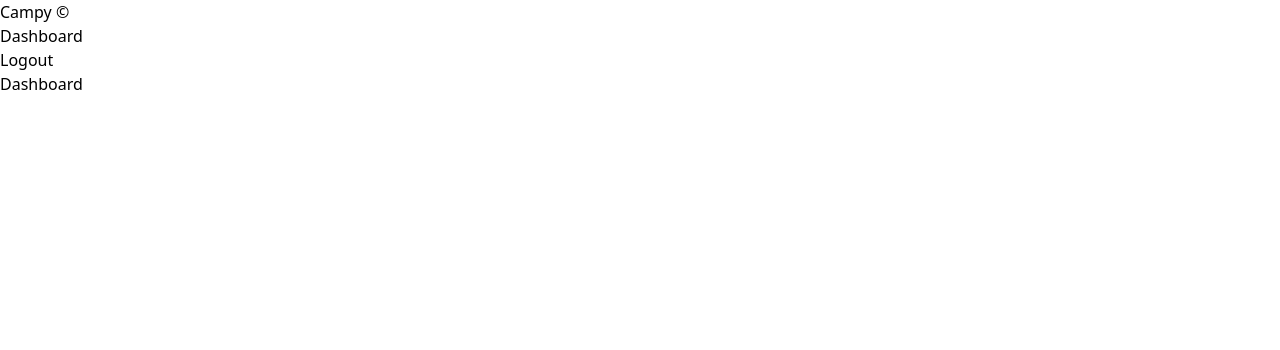
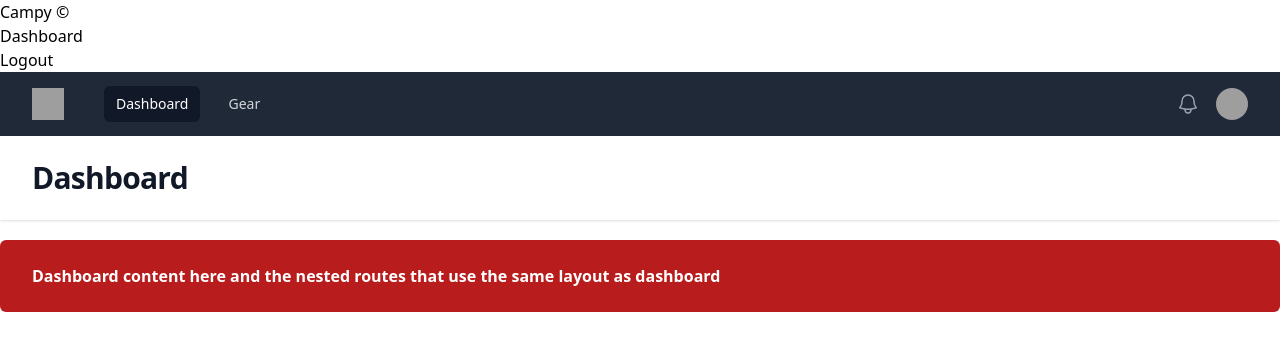
Before and after one commit to Vincent440/campy, a React (Vite) app in the folder client/: page / in a window 1280 px wide. Shown: the top 350 px of the page. Built offline with nearby package versions, Linux system fonts and the light colour scheme; sample sign-in values are in the browser's storage; grey boxes are pictures that could not be loaded.

Commit message:
Updated dashboard page with tailwindUI example

```diff
--- a/client/src/pages/dashboard.jsx
+++ b/client/src/pages/dashboard.jsx
@@ -1,11 +1,207 @@
 // import { useMutation } from '@apollo/client'
 
-const Dashboard = () => {
+import { Fragment } from 'react'
+import { Disclosure, Menu, Transition } from '@headlessui/react'
+import { Bars3Icon, BellIcon, XMarkIcon } from '@heroicons/react/24/outline'
+import { useLocation, Navigate } from 'react-router-dom'
+
+import Auth from '../utils/auth'
+
+const user = {
+  name: 'Tom Cook',
+  email: 'tom@example.com',
+  imageUrl:
+    'https://images.unsplash.com/photo-1472099645785-5658abf4ff4e?ixlib=rb-1.2.1&ixid=eyJhcHBfaWQiOjEyMDd9&auto=format&fit=facearea&facepad=2&w=256&h=256&q=80',
+}
+const navigation = [
+  { name: 'Dashboard', href: '#', current: true },
+  // { name: 'Projects', href: '#', current: false },
+  { name: 'Gear', href: '#', current: false },
+]
+const userNavigation = [
+  // { name: 'Your Profile', href: '#' },
+  // { name: 'Settings', href: '#' },
+  {
+    name: 'Sign out',
+    href: '/login',
+    onClick: () => {
+      Auth.logout()
+    },
+  },
+]
+function classNames(...classes) {
+  return classes.filter(Boolean).join(' ')
+}
+
+export default function Dashboard() {
+  let location = useLocation()
+
+  if (!Auth.loggedIn()) {
+    return <Navigate to='/login' state={{ from: location }} replace />
+  }
+  // https://tailwindui.com/components/application-ui/application-shells/stacked
   return (
-    <div>
-      <h1>Dashboard</h1>
+    <div className='min-h-full'>
+      <Disclosure as='nav' className='bg-gray-800'>
+        {({ open }) => (
+          <>
+            <div className='mx-auto max-w-7xl px-4 sm:px-6 lg:px-8'>
+              <div className='flex h-16 items-center justify-between'>
+                <div className='flex items-center'>
+                  <div className='flex-shrink-0'>
+                    <img
+                      className='h-8 w-8'
+                      src='https://tailwindui.com/img/logos/mark.svg?color=indigo&shade=500'
+                      alt='Your Company'
+                    />
+                  </div>
+                  <div className='hidden md:block'>
+                    <div className='ml-10 flex items-baseline space-x-4'>
+                      {navigation.map((item) => (
+                        <a
+                          key={item.name}
+                          href={item.href}
+                          className={classNames(
+                            item.current
+                              ? 'bg-gray-900 text-white'
+                              : 'text-gray-300 hover:bg-gray-700 hover:text-white',
+                            'rounded-md px-3 py-2 text-sm font-medium'
+                          )}
+                          aria-current={item.current ? 'page' : undefined}
+                        >
+                          {item.name}
+                        </a>
+                      ))}
+                    </div>
+                  </div>
+                </div>
+                <div className='hidden md:block'>
+                  <div className='ml-4 flex items-center md:ml-6'>
+                    <button
+                      type='button'
+                      className='relative rounded-full bg-gray-800 p-1 text-gray-400 hover:text-white focus:outline-none focus:ring-2 focus:ring-white focus:ring-offset-2 focus:ring-offset-gray-800'
+                    >
+                      <span className='absolute -inset-1.5' />
+                      <span className='sr-only'>View notifications</span>
+                      <BellIcon className='h-6 w-6' aria-hidden='true' />
+                    </button>
+
+                    {/* Profile dropdown */}
+                    <Menu as='div' className='relative ml-3'>
+                      <div>
+                        <Menu.Button className='relative flex max-w-xs items-center rounded-full bg-gray-800 text-sm focus:outline-none focus:ring-2 focus:ring-white focus:ring-offset-2 focus:ring-offset-gray-800'>
+                          <span className='absolute -inset-1.5' />
+                          <span className='sr-only'>Open user menu</span>
+                          <img className='h-8 w-8 rounded-full' src={user.imageUrl} alt='' />
+                        </Menu.Button>
+                      </div>
+                      <Transition
+                        as={Fragment}
+                        enter='transition ease-out duration-100'
+                        enterFrom='transform opacity-0 scale-95'
+                        enterTo='transform opacity-100 scale-100'
+                        leave='transition ease-in duration-75'
+                        leaveFrom='transform opacity-100 scale-100'
+                        leaveTo='transform opacity-0 scale-95'
+                      >
+                        <Menu.Items className='absolute right-0 z-10 mt-2 w-48 origin-top-right rounded-md bg-white py-1 shadow-lg ring-1 ring-black ring-opacity-5 focus:outline-none'>
+                          {userNavigation.map((item) => (
+                            <Menu.Item key={item.name}>
+                              {({ active }) => (
+                                <a
+                                  href={item.href}
+                                  className={classNames(
+                                    active ? 'bg-gray-100' : '',
+                                    'block px-4 py-2 text-sm text-gray-700'
+                                  )}
+                                  onClick={item.onClick}
+                                >
+                                  {item.name}
+                                </a>
+                              )}
+                            </Menu.Item>
+                          ))}
+                        </Menu.Items>
+                      </Transition>
+                    </Menu>
+                  </div>
+                </div>
+                <div className='-mr-2 flex md:hidden'>
+                  {/* Mobile menu button */}
+                  <Disclosure.Button className='relative inline-flex items-center justify-center rounded-md bg-gray-800 p-2 text-gray-400 hover:bg-gray-700 hover:text-white focus:outline-none focus:ring-2 focus:ring-white focus:ring-offset-2 focus:ring-offset-gray-800'>
+                    <span className='absolute -inset-0.5' />
+                    <span className='sr-only'>Open main menu</span>
+                    {open ? (
+                      <XMarkIcon className='block h-6 w-6' aria-hidden='true' />
+                    ) : (
+                      <Bars3Icon className='block h-6 w-6' aria-hidden='true' />
+                    )}
+                  </Disclosure.Button>
+                </div>
+              </div>
+            </div>
+
+            <Disclosure.Panel className='md:hidden'>
+              <div className='space-y-1 px-2 pb-3 pt-2 sm:px-3'>
+                {navigation.map((item) => (
+                  <Disclosure.Button
+                    key={item.name}
+                    as='a'
+                    href={item.href}
+                    className={classNames(
+                      item.current ? 'bg-gray-900 text-white' : 'text-gray-300 hover:bg-gray-700 hover:text-white',
+                      'block rounded-md px-3 py-2 text-base font-medium'
+                    )}
+                    aria-current={item.current ? 'page' : undefined}
+                  >
+                    {item.name}
+                  </Disclosure.Button>
+                ))}
+              </div>
+              <div className='border-t border-gray-700 pb-3 pt-4'>
+                <div className='flex items-center px-5'>
+                  <div className='flex-shrink-0'>
+                    <img className='h-10 w-10 rounded-full' src={user.imageUrl} alt='' />
+                  </div>
+                  <div className='ml-3'>
+                    <div className='text-base font-medium leading-none text-white'>{user.name}</div>
+                    <div className='text-sm font-medium leading-none text-gray-400'>{user.email}</div>
+                  </div>
+                  <button
+                    type='button'
+                    className='relative ml-auto flex-shrink-0 rounded-full bg-gray-800 p-1 text-gray-400 hover:text-white focus:outline-none focus:ring-2 focus:ring-white focus:ring-offset-2 focus:ring-offset-gray-800'
+                  >
+                    <span className='absolute -inset-1.5' />
+                    <span className='sr-only'>View notifications</span>
+                    <BellIcon className='h-6 w-6' aria-hidden='true' />
+                  </button>
+                </div>
+                <div className='mt-3 space-y-1 px-2'>
+                  {userNavigation.map((item) => (
+                    <Disclosure.Button
+                      key={item.name}
+                      as='a'
+                      href={item.href}
+                      className='block rounded-md px-3 py-2 text-base font-medium text-gray-400 hover:bg-gray-700 hover:text-white'
+                    >
+                      {item.name}
+                    </Disclosure.Button>
+                  ))}
+                </div>
+              </div>
+            </Disclosure.Panel>
+          </>
+        )}
+      </Disclosure>
+
+      <header className='bg-white shadow'>
+        <div className='mx-auto max-w-7xl px-4 py-6 sm:px-6 lg:px-8'>
+          <h1 className='text-3xl font-bold tracking-tight text-gray-900'>Dashboard</h1>
+        </div>
+      </header>
+      <main>
+        <div className='mx-auto max-w-7xl py-6 sm:px-6 lg:px-8 bg-red-700 text-white font-bold rounded-md m-5'>Dashboard content here and the nested routes that use the same layout as dashboard</div>
+      </main>
     </div>
   )
 }
-
-export default Dashboard
```
